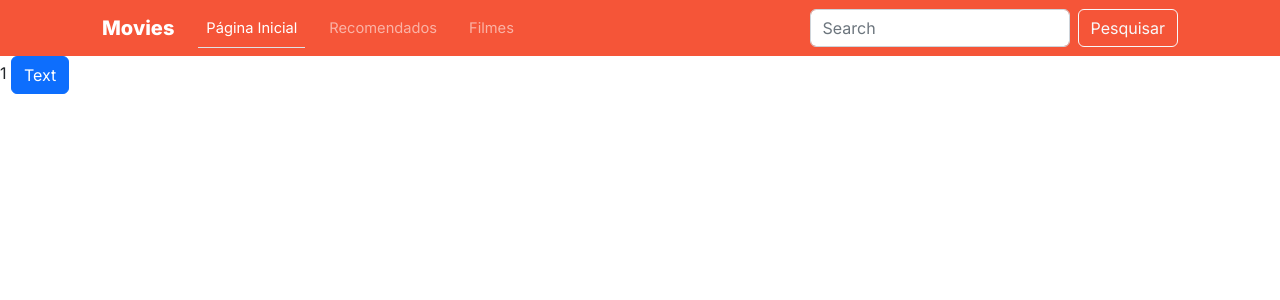
After one commit to mjrdev/moviecatalog, a PHP site: template src/views/public/index.php in a window 1280 px wide. The commit adds this page. Shown: the top 300 px of the page. Run offline with PHP 8.4, Linux system fonts and the light colour scheme; the template is opened without the code that fills it, so the values that code supplies are empty.

Commit message:
adição de classe View

```diff
--- a/src/controllers/movieController.php
+++ b/src/controllers/movieController.php
@@ -7,7 +7,7 @@ class MovieController {
 
   }
   static function index() {
-    return View::send('home');
+    return View::send('index');
   }
   static function show() {
     return View::send('movie_list');
--- /dev/null
+++ b/src/views/public/components/header.php
@@ -0,0 +1,27 @@
+<div class="bg-primary " >
+  <nav class="navbar navbar-dark navbar-expand-lg bg-primary mx-auto" style="max-width: 1100px;">
+    <div class="container-fluid">
+      <a class="navbar-brand fw-bold" href="#">Movies</a>
+      <button class="navbar-toggler" type="button" data-bs-toggle="collapse" data-bs-target="#navbarScroll" aria-controls="navbarScroll" aria-expanded="false" aria-label="Toggle navigation">
+        <span class="navbar-toggler-icon"></span>
+      </button>
+      <div class="collapse navbar-collapse" id="navbarScroll" style="font-size: 11pt;">
+        <ul class="navbar-nav me-auto my-2 my-lg-0 navbar-nav-scroll" style="--bs-scroll-height: 100px;">
+          <li class="nav-item mx-2">
+            <a class="nav-link active border-bottom" aria-current="page" href="#">Página Inicial</a>
+          </li>
+          <li class="nav-item mx-2">
+            <a class="nav-link" href="#">Recomendados</a>
+          </li>
+          <li class="nav-item mx-2">
+            <a class="nav-link" href="#">Filmes</a>
+          </li>
+        </ul>
+        <form class="d-flex" role="search">
+          <input class="form-control me-2" type="Buscar por filmes aqui" placeholder="Search" aria-label="Search">
+          <button class="btn btn-outline-light" type="submit">Pesquisar</button>
+        </form>
+      </div>
+    </div>
+  </nav>
+</div>
--- a/src/views/public/home.php
+++ /dev/null
@@ -1 +0,0 @@
-<h1>home</h1>
--- /dev/null
+++ b/src/views/public/index.php
@@ -0,0 +1,30 @@
+<!DOCTYPE html>
+<html lang="pt-br">
+<head>
+  <meta charset="UTF-8">
+  <meta http-equiv="X-UA-Compatible" content="IE=edge">
+  <meta name="viewport" content="width=device-width, initial-scale=1.0">
+  <!-- CSS only -->
+  <link href="https://cdn.jsdelivr.net/npm/bootstrap@5.2.3/dist/css/bootstrap.min.css" rel="stylesheet" integrity="sha384-rbsA2VBKQhggwzxH7pPCaAqO46MgnOM80zW1RWuH61DGLwZJEdK2Kadq2F9CUG65" crossorigin="anonymous">
+  <!-- JavaScript Bundle with Popper -->
+  <script src="https://cdn.jsdelivr.net/npm/bootstrap@5.2.3/dist/js/bootstrap.bundle.min.js" integrity="sha384-kenU1KFdBIe4zVF0s0G1M5b4hcpxyD9F7jL+jjXkk+Q2h455rYXK/7HAuoJl+0I4" crossorigin="anonymous"></script>
+
+  <!-- fonts  -->
+  <link rel="preconnect" href="https://fonts.googleapis.com"><link rel="preconnect" href="https://fonts.gstatic.com" crossorigin><link href="https://fonts.googleapis.com/css2?family=Inter:wght@300;400;600;800&display=swap" rel="stylesheet">
+
+  <style lang="css">
+    body {
+      font-family: 'Inter', sans-serif
+    }
+    .bg-primary { background-color: #f55538 !important; }
+    .bg-primary-dark { background-color: #5e1f14 !important; }
+    .bg-primary-secondary { background-color: #1f66d1 !important; }
+    .bg-primary-secondary { background-color: #123469 !important; }
+  </style>
+  <title>Catálogo de Filmes</title>
+</head>
+<body>
+  <?= require('components/header.php'); ?>
+  <button class="btn btn-primary" type="button">Text</button>
+</body>
+</html>
--- a/src/views/view.php
+++ b/src/views/view.php
@@ -3,9 +3,13 @@ namespace MovieCatalog\Views;
 class View {
 
   static public function send(string $name): void {
+
     $path = '/public/';
     $file = __DIR__.$path.$name.'.php';
+
     if(file_exists($file)) {
+      $path = '/public/';
+      $title = 'Filmes em Destaque';
       $view = require __DIR__.$path.$name.'.php';
     } else {
       echo '[ERROR] view não encontrada';
```
